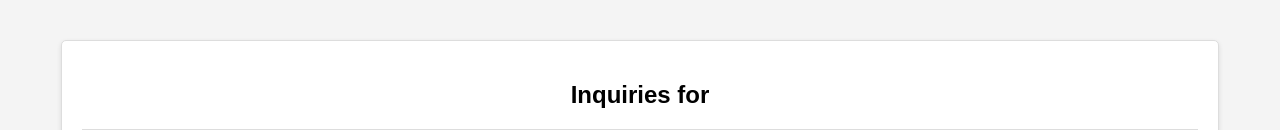
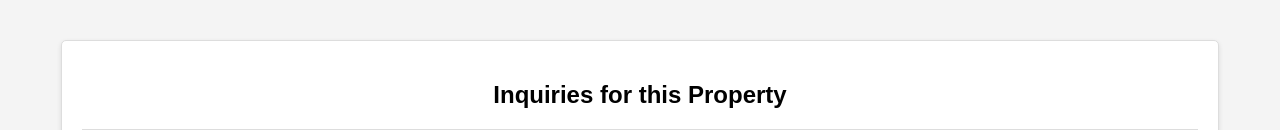
Before and after one commit to aishwarya-1226/HomeConnectPro, a Django app: page /properties/12/track_inquiries/ in a window 1280 px wide. Shown: the part 84-214 px from the top of the page. Run offline with Django 5.2, Linux system fonts and the light colour scheme; a user stored in the database is signed in; data comes from the database, SQL or seed files in the repository.

Commit message:
HTML chaange in heading

```diff
--- a/core/templates/track_inquiries.html
+++ b/core/templates/track_inquiries.html
@@ -4,7 +4,7 @@
 
 {% block content %}
 <div class="inquiries-box">
-    <h2>Inquiries for {{ property.address }}</h2>
+    <h2>Inquiries for this Property</h2>
 
     <style>
         .inquiry-table {
```
